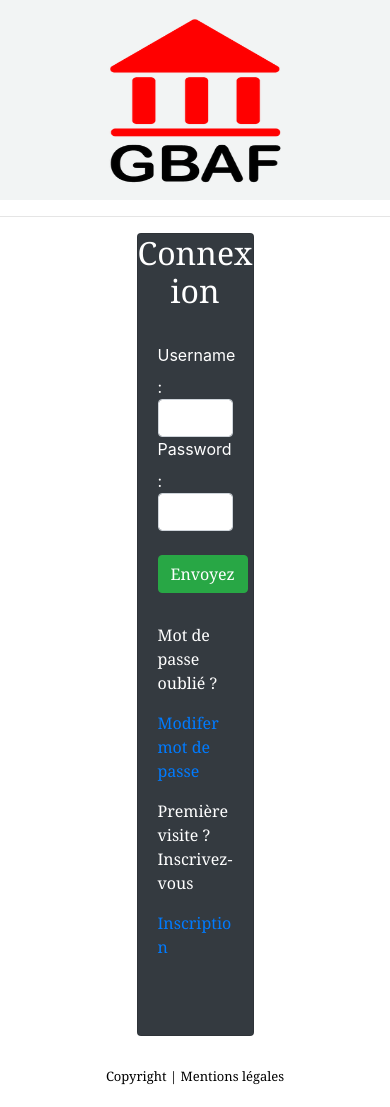
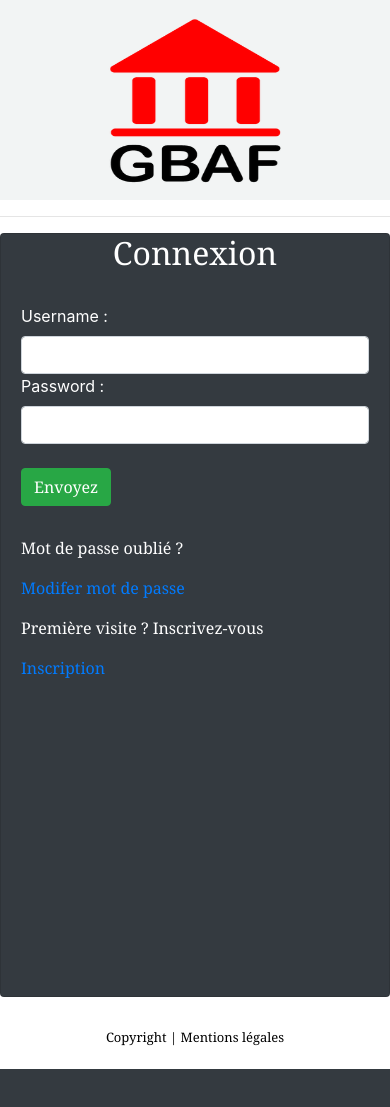
Before and after one commit to Aure31880/GBAF, a PHP site: page /connexion.php in a window 390 px wide. After the commit the page ends 1069 px from the top, so only its background shows below. Run offline with PHP 8.4, Linux system fonts and the light colour scheme.

Commit message:
modification css

```diff
--- a/connexion.php
+++ b/connexion.php
@@ -6,7 +6,7 @@ session_start();
 <hr>
 
 <?php ob_start(); ?>
-    <div class="card text-white bg-dark mb-3" style="max-width: 30%;">
+    <div class="card text-white bg-dark mb-3" id="card-connect">
         <form method="post" action="connexion_post.php">
             <h2 class="card-title">Connexion</h2>
             <div class="card-body">
--- a/index.php
+++ b/index.php
@@ -14,7 +14,7 @@
     <?php require('header.php'); ?>
     <hr>
     <div class="title-home">
-    <h1>Bienvenue sur l'application dédiée à la présentation des produits financiers du groupe</h1>
+    <h2>Bienvenue sur l'application dédiée à la présentation des produits financiers du groupe</h2>
 </div>
     <div class="card-2 text-white bg-dark mb-3" style="max-width: 25rem;">
         <div class="card-body">
--- a/inscription.php
+++ b/inscription.php
@@ -2,7 +2,7 @@
 <?php     require('header.php'); ?>
 <hr>
 <?php ob_start(); ?>
-<div class="card text-white bg-dark mb-3" style="max-width: 30%;">
+<div class="card text-white bg-dark mb-3">
     <div class="card-body">
         <h2 class="card-title">Inscription</h2>
         <form method="post" action="inscription_post.php" enctype="multipart/form-data">
--- a/profil.php
+++ b/profil.php
@@ -127,7 +127,7 @@ while ($posts = $req->fetch())
                                 ?>
                             <p class="card-text"><?=  substr( $reduc, 0,800 )?></p>
 
-                            <em><a href="pageacteur.php?id=<?php echo ($posts['id_acteur']); ?>">Lire la suite</a></em>
+                            <em><a href="pageacteur.php?id=<?= ($posts['id_acteur']); ?>">Lire la suite</a></em>
                         </div>
                     </div>
                 </div>
--- a/public/css/style.css
+++ b/public/css/style.css
@@ -38,7 +38,7 @@ a:hover {
     width: 200px;
     height: 200px;
 }
-.title-home h1 {
+.title-home h2{
     text-align: center;
 }
 .card-2 {
@@ -77,6 +77,7 @@ a:hover {
 .card.text-white.bg-dark.mb-3 {
     margin-left: auto;
     margin-right: auto;
+    width: 30%;
 }
 /*...fin...*/
 
@@ -318,4 +319,14 @@ text-align: center;
        margin: auto;
     }
 }
+@media screen and (max-width: 455px) {
+   .title-home h1 {
+       font-size: x-large;
+   }
+   .card.text-white.bg-dark.mb-3 {
+    margin-left: auto;
+    margin-right: auto;
+    width: 100%;
+}
+}
 /*...fin...*/
```
